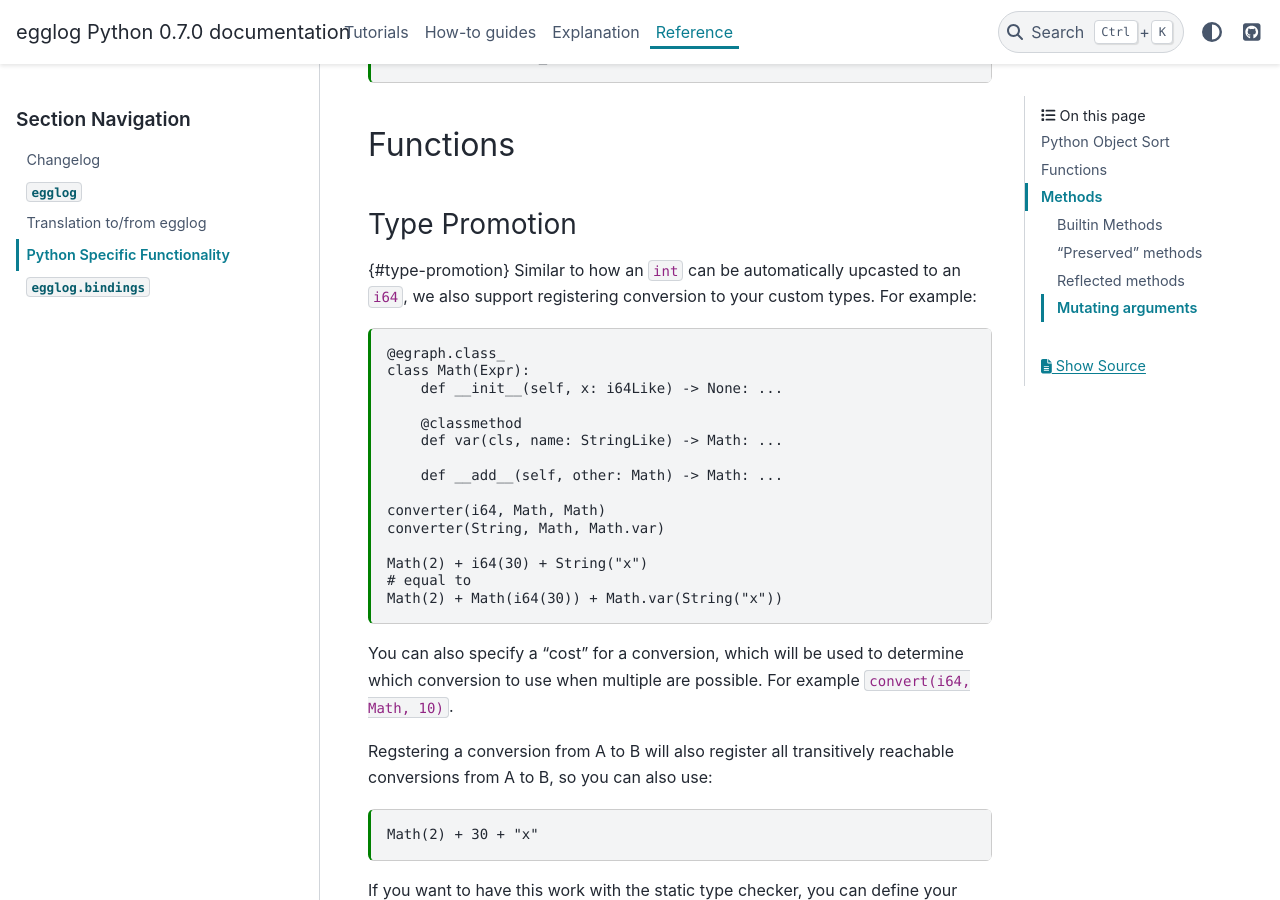
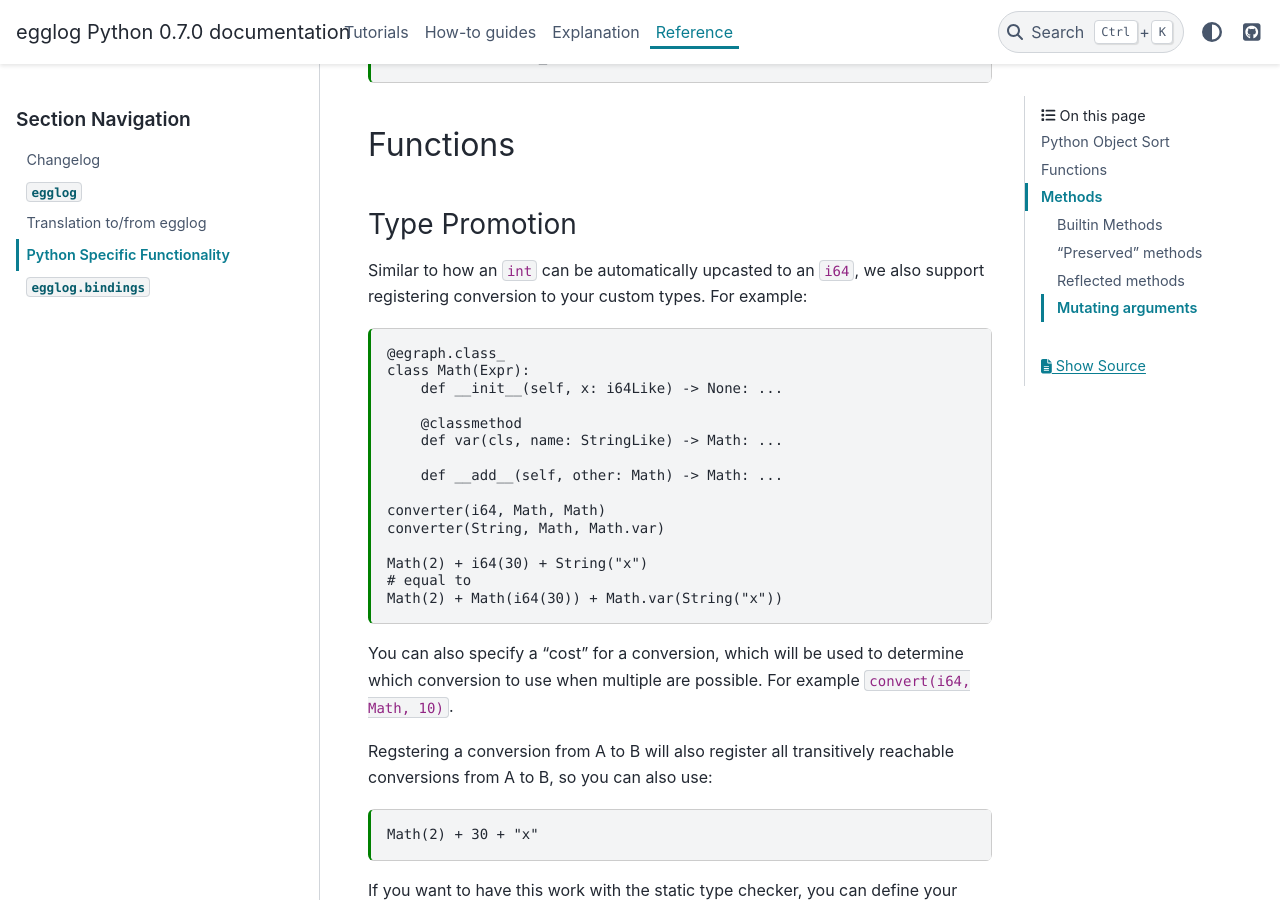
Before and after one commit to egraphs-good/egglog-python, a Sphinx documentation site: the page built from docs/reference/python-integration.md, in a window 1280 px wide and 900 px high, scrolled down 2829 px. Built offline with Sphinx 7.4.7 and the PyData theme 0.15.4, drawn with Linux system fonts in a browser that asks for light colours; pages that are not in the unit, such as notebooks, are missing from menus; the version number is read from the project's files by our own code.

Commit message:
Fix links for older myst tools lib

````diff
--- a/docs/reference/python-integration.md
+++ b/docs/reference/python-integration.md
@@ -115,9 +115,10 @@ assert egraph.load_object(egraph.extract(evalled)) == 3
 
 ## Functions
 
+(type-promotion)=
+
 ### Type Promotion
 
-{#type-promotion}
 Similar to how an `int` can be automatically upcasted to an `i64`, we also support registering conversion to your custom types. For example:
 
 ```{code-cell} python
````
Also changed, not shown: docs/tutorials/sklearn.md (+1 -1 lines).
